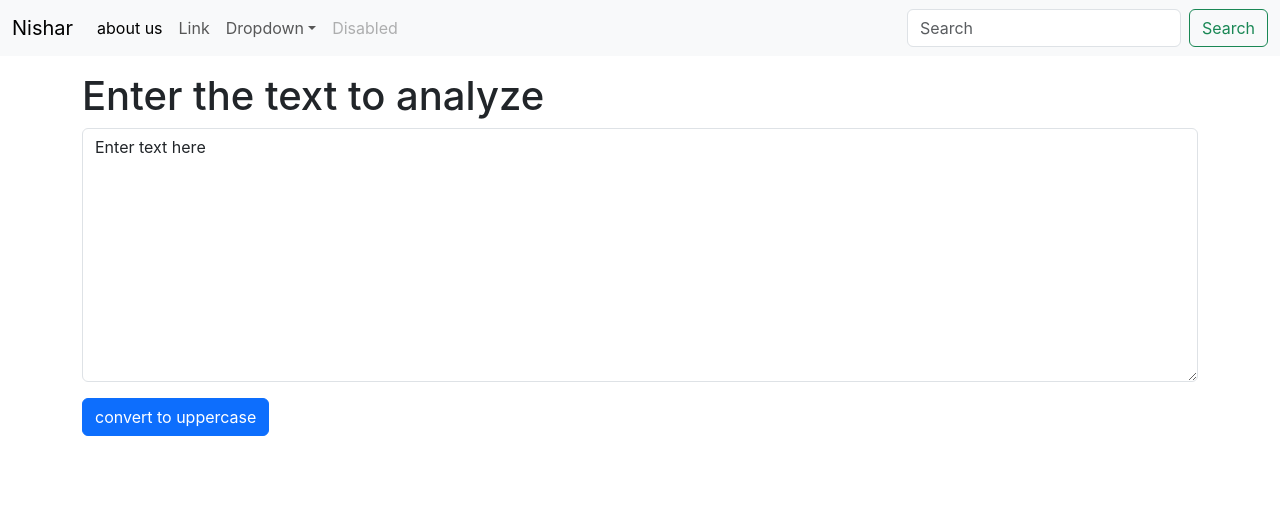
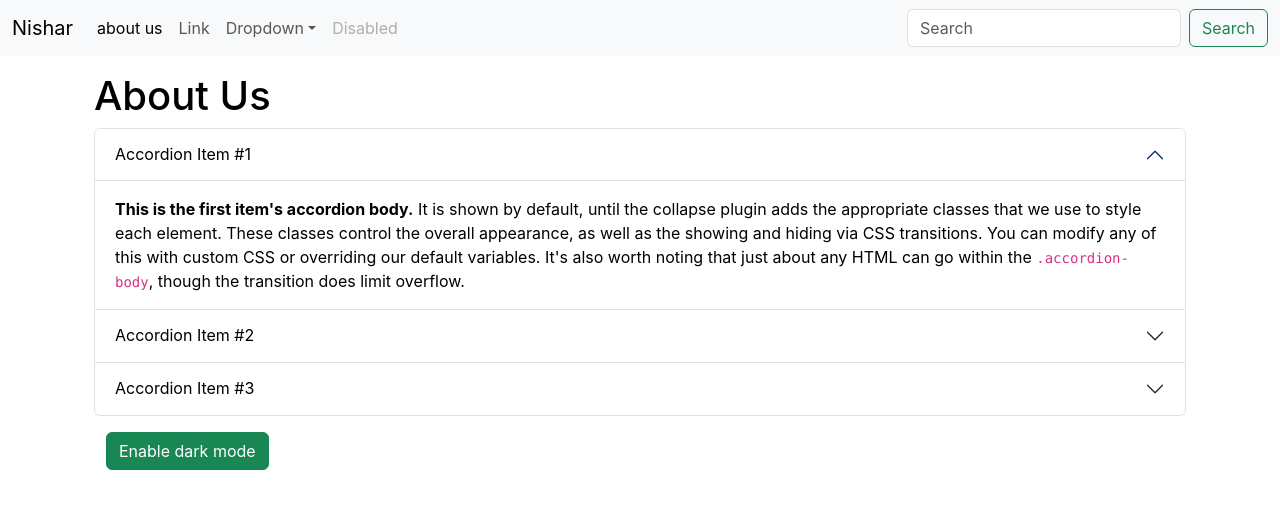
Before and after one commit to nishar-khorajiya/react, a React (Create React App) app: page / in a window 1280 px wide. Shown: the top 508 px of the page. Built offline with nearby package versions, Linux system fonts and the light colour scheme.

Commit message:
video 10

```diff
--- a/src/App.js
+++ b/src/App.js
@@ -1,13 +1,15 @@
 import './App.css';
+import About from './components/About';
 import Navbar from './components/Navbar';
-import TextForm from './components/TextForm';
+// import TextForm from './components/TextForm';
 
 function App() {
   return (
     <>
   <Navbar title="Nishar" abouttext="about us"></Navbar>
   <div className='container my-3'>
-  <TextForm heading="Enter the text to analyze"></TextForm>
+  {/* <TextForm heading="Enter the text to analyze"></TextForm> */}
+  <About></About>
   </div>
 
   {/* default props */}
--- /dev/null
+++ b/src/components/About.js
@@ -0,0 +1,77 @@
+import React from 'react'
+import { useState } from 'react'
+
+export default function About() {
+    const [mystyle, setmystyle] = useState({
+        color: "black",
+        backgroundColor: "white"
+    })
+
+    const [btntext,setbutton]=useState("Enable dark mode")
+    const togglestyle = () => {
+        console.log("chal raha he")
+        if (mystyle.color == 'black') {
+            setmystyle({
+                color: "white",
+                backgroundColor: "black"
+            })
+            setbutton("Enable light mode")
+        }
+        else {
+            setmystyle({
+                color: "black",
+                backgroundColor: "white"
+            })
+            setbutton("Enable dark mode")
+        }
+
+    }
+    return (
+        <>
+            <div className="container" style={mystyle}>
+                <h1>About Us</h1>
+                <div className="accordion" id="accordionExample">
+                    <div className="accordion-item">
+                        <h2 className="accordion-header">
+                            <button className="accordion-button" type="button" style={mystyle} data-bs-toggle="collapse" data-bs-target="#collapseOne" aria-expanded="true" aria-controls="collapseOne">
+                                Accordion Item #1
+                            </button>
+                        </h2>
+                        <div id="collapseOne" style={mystyle} className="accordion-collapse collapse show" data-bs-parent="#accordionExample">
+                            <div className="accordion-body">
+                                <strong>This is the first item's accordion body.</strong> It is shown by default, until the collapse plugin adds the appropriate classes that we use to style each element. These classes control the overall appearance, as well as the showing and hiding via CSS transitions. You can modify any of this with custom CSS or overriding our default variables. It's also worth noting that just about any HTML can go within the <code>.accordion-body</code>, though the transition does limit overflow.
+                            </div>
+                        </div>
+                    </div>
+                    <div className="accordion-item">
+                        <h2 className="accordion-header">
+                            <button className="accordion-button collapsed" style={mystyle} type="button" data-bs-toggle="collapse" data-bs-target="#collapseTwo" aria-expanded="false" aria-controls="collapseTwo">
+                                Accordion Item #2
+                            </button>
+                        </h2>
+                        <div id="collapseTwo" style={mystyle} className="accordion-collapse collapse" data-bs-parent="#accordionExample">
+                            <div className="accordion-body">
+                                <strong>This is the second item's accordion body.</strong> It is hidden by default, until the collapse plugin adds the appropriate classes that we use to style each element. These classes control the overall appearance, as well as the showing and hiding via CSS transitions. You can modify any of this with custom CSS or overriding our default variables. It's also worth noting that just about any HTML can go within the <code>.accordion-body</code>, though the transition does limit overflow.
+                            </div>
+                        </div>
+                    </div>
+                    <div className="accordion-item">
+                        <h2 className="accordion-header">
+                            <button className="accordion-button collapsed" style={mystyle} type="button" data-bs-toggle="collapse" data-bs-target="#collapseThree" aria-expanded="false" aria-controls="collapseThree">
+                                Accordion Item #3
+                            </button>
+                        </h2>
+                        <div id="collapseThree" style={mystyle} className="accordion-collapse collapse" data-bs-parent="#accordionExample">
+                            <div className="accordion-body">
+                                <strong>This is the third item's accordion body.</strong> It is hidden by default, until the collapse plugin adds the appropriate classes that we use to style each element. These classes control the overall appearance, as well as the showing and hiding via CSS transitions. You can modify any of this with custom CSS or overriding our default variables. It's also worth noting that just about any HTML can go within the <code>.accordion-body</code>, though the transition does limit overflow.
+                            </div>
+                        </div>
+                    </div>
+                </div>
+                <div className="container my-3">
+                    <button onClick={togglestyle} type="button" className="btn btn-success">{btntext}</button>
+                </div>
+            </div>
+        </>
+    )
+}
--- a/src/components/TextForm.js
+++ b/src/components/TextForm.js
@@ -17,10 +17,17 @@
 
     return (
         <>
-            <h1>{props.heading}</h1>
-            <div className="mb-3">
-                <textarea className="form-control" id="mybox" rows="10" value={text} onChange={handleonchange}></textarea>
-                <button className="btn btn-primary my-3" onClick={handleupclick}>convert to uppercase</button>
+            <div className="container">
+                <h1>{props.heading}</h1>
+                <div className="mb-3">
+                    <textarea className="form-control" id="mybox" rows="10" value={text} onChange={handleonchange}></textarea>
+                    <button className="btn btn-primary my-3" onClick={handleupclick}>convert to uppercase</button>
+                </div>
+            </div>
+
+            <div className="container my-3">
+                <h1>your text summery</h1>
+                <p>{text.split(" ").length} words and {text.length} characters</p>
             </div>
         </>
     )
```
